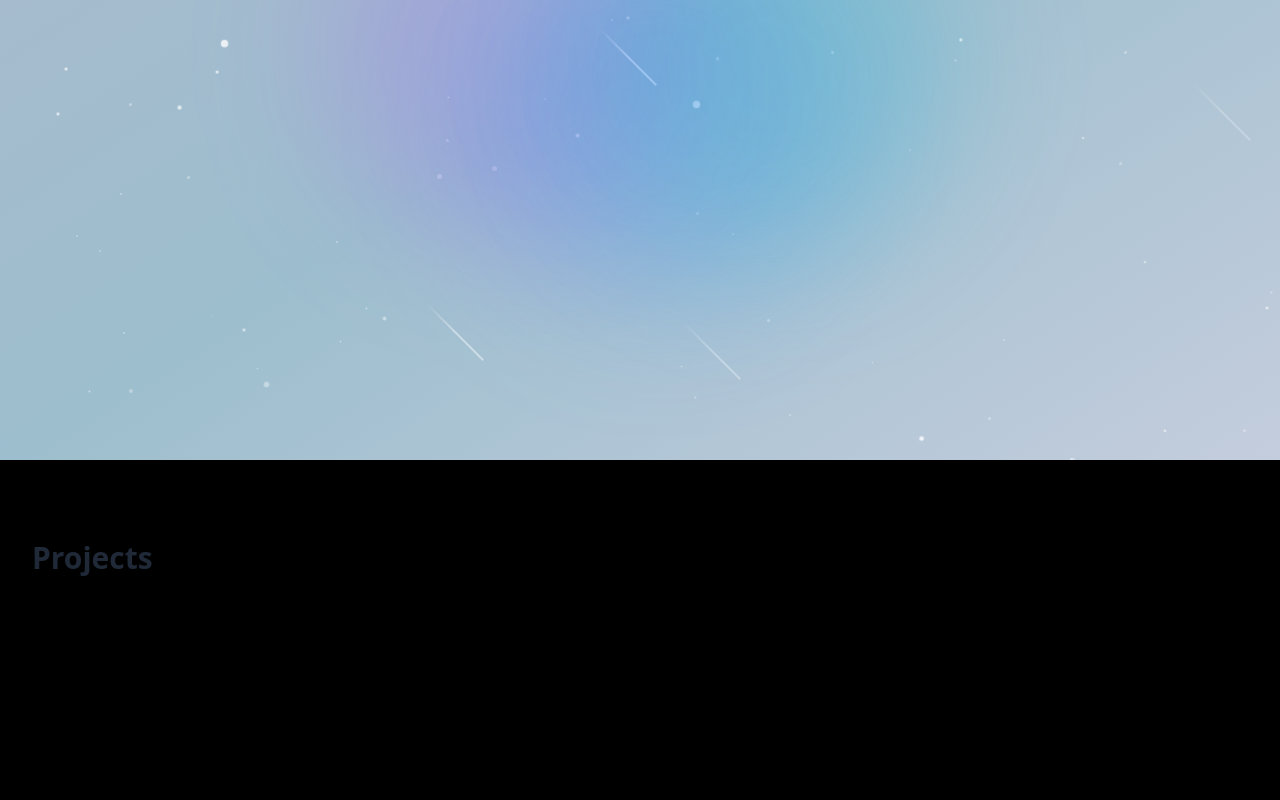
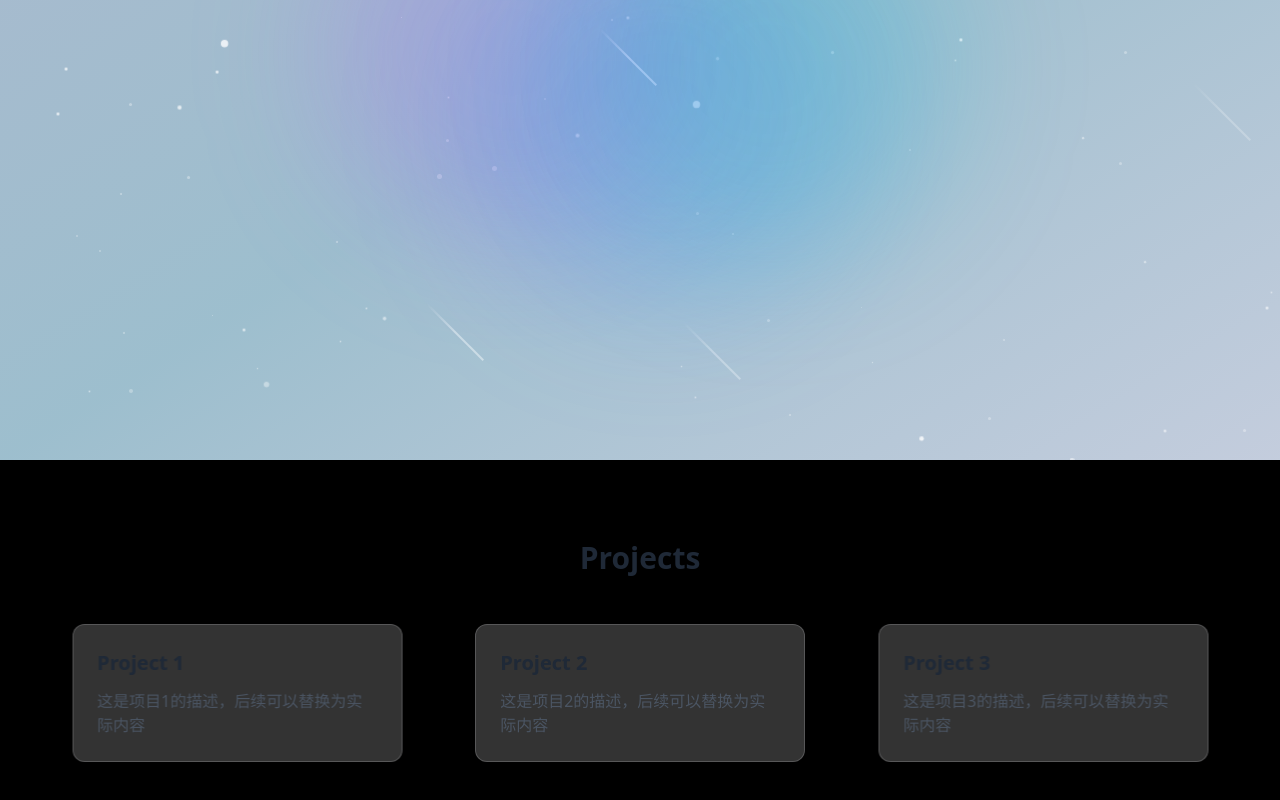
Before and after one commit to TheGreatCorrine/TheGreatCorrine.github.io, a React (Vite) app: page / in a window 1280 px wide. Shown: the part 340-1140 px from the top of the page. Built offline with nearby package versions, Linux system fonts and the light colour scheme.

Commit message:
Add some cards in the project section

```diff
--- a/src/components/Projects.tsx
+++ b/src/components/Projects.tsx
@@ -1,17 +1,127 @@
 // temporarily remove react to pass build
 // import React from 'react'
 
+import { motion, Variants } from 'framer-motion'
+
+const containerVariants: Variants = {
+  hidden: {
+    opacity: 0,
+    transition: {
+      staggerChildren: 0.15,
+      staggerDirection: -1,
+    }
+  },
+  show: {
+    opacity: 1,
+    transition: {
+      staggerChildren: 0.35,
+      delayChildren: 0.1,
+      staggerDirection: 1,
+    }
+  }
+}
+
+const cardVariants: Variants = {
+  hidden: (index: number) => ({
+    opacity: 0,
+    scale: 0.6,
+    x: 0,
+    y: 30,
+    transition: {
+      duration: 0.4,
+      ease: "easeOut",
+      delay: index * 0.1
+    }
+  }),
+  show: (index: number) => ({
+    opacity: 1,
+    scale: 1,
+    x: index === 0 ? '-15%' : index === 2 ? '15%' : '0%',
+    y: 0,
+    transition: {
+      duration: 0.8,
+      ease: "easeOut",
+      opacity: {
+        duration: 0.4,
+        ease: "easeOut"
+      },
+      scale: {
+        duration: 0.6,
+        ease: [0.34, 1.56, 0.64, 1]
+      },
+      x: {
+        duration: 0.6,
+        ease: [0.25, 0.1, 0.25, 1.0],
+        delay: 0.1
+      }
+    }
+  })
+}
+
+const ProjectCard = ({ title, description, index }: { title: string, description: string, index: number }) => (
+  <div className="w-full md:w-[calc(45%-1rem)] lg:w-[calc(30%-1rem)] flex justify-center">
+    <motion.div
+      custom={index}
+      variants={cardVariants}
+      className="w-full p-6 rounded-xl backdrop-blur-md
+               bg-white/20 dark:bg-gray-800/30
+               border border-gray-200/20 dark:border-gray-700/30
+               shadow-lg hover:shadow-xl transition-all
+               hover:scale-105 cursor-pointer
+               origin-center"
+    >
+      <h3 className="text-xl font-semibold mb-3 text-gray-800 dark:text-gray-100">
+        {title}
+      </h3>
+      <p className="text-gray-600 dark:text-gray-300">
+        {description}
+      </p>
+    </motion.div>
+  </div>
+)
+
 const Projects = () => {
+  const projects = [
+    {
+      title: "Project 1",
+      description: "这是项目1的描述，后续可以替换为实际内容"
+    },
+    {
+      title: "Project 2",
+      description: "这是项目2的描述，后续可以替换为实际内容"
+    },
+    {
+      title: "Project 3",
+      description: "这是项目3的描述，后续可以替换为实际内容"
+    }
+  ]
+
   return (
     <section id="projects" className="min-h-screen py-20">
-      <div className="container mx-auto px-4">
-        <h2 className="text-3xl font-bold text-gray-800 dark:text-dark-text mb-8">
+      <div className="container mx-auto px-8 md:px-12">
+        <h2 className="text-3xl font-bold text-gray-800 dark:text-gray-100 mb-12 text-center">
           Projects
         </h2>
-        {/* 项目内容 */}
-        <div className="grid grid-cols-1 md:grid-cols-2 lg:grid-cols-3 gap-6">
-          {/* 项目卡片将在这里 */}
-        </div>
+
+        <motion.div
+          className="flex flex-wrap gap-6 justify-center relative"
+          variants={containerVariants}
+          initial="hidden"
+          whileInView="show"
+          viewport={{
+            margin: "-100px",
+            amount: 0.4
+          }}
+        >
+          {projects.map((project, index) => (
+            <ProjectCard
+              key={index}
+              title={project.title}
+              description={project.description}
+              index={index}
+            />
+          ))}
+        </motion.div>
       </div>
     </section>
   )
```
